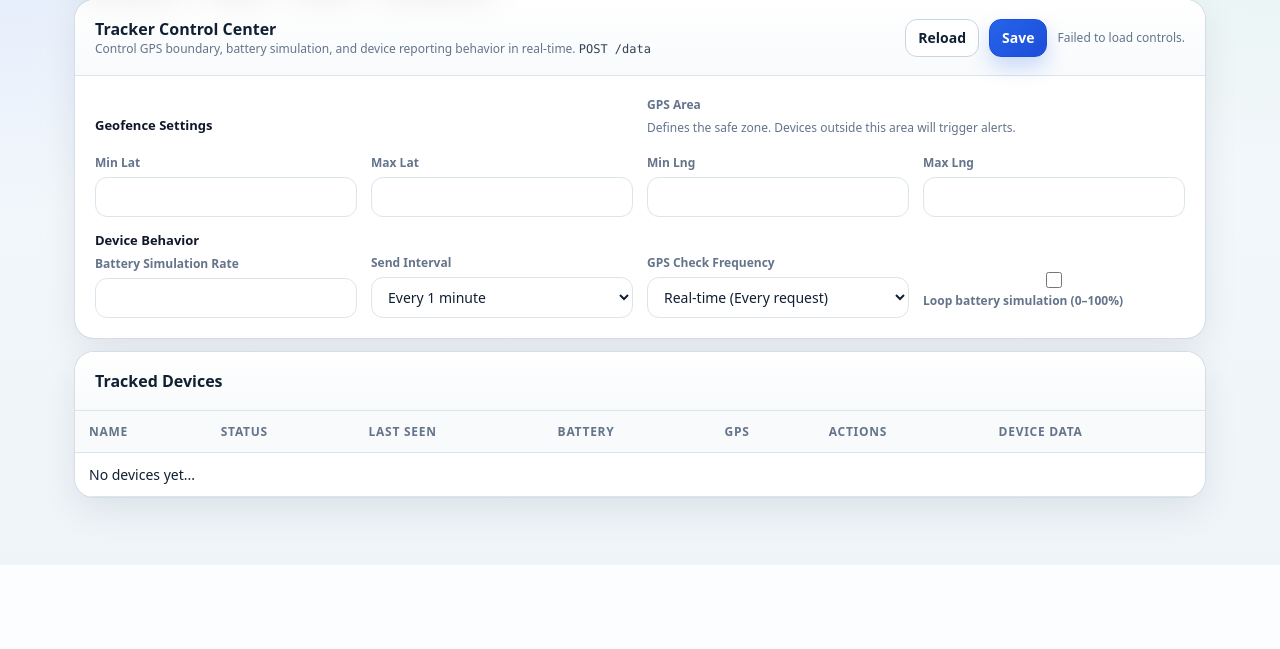
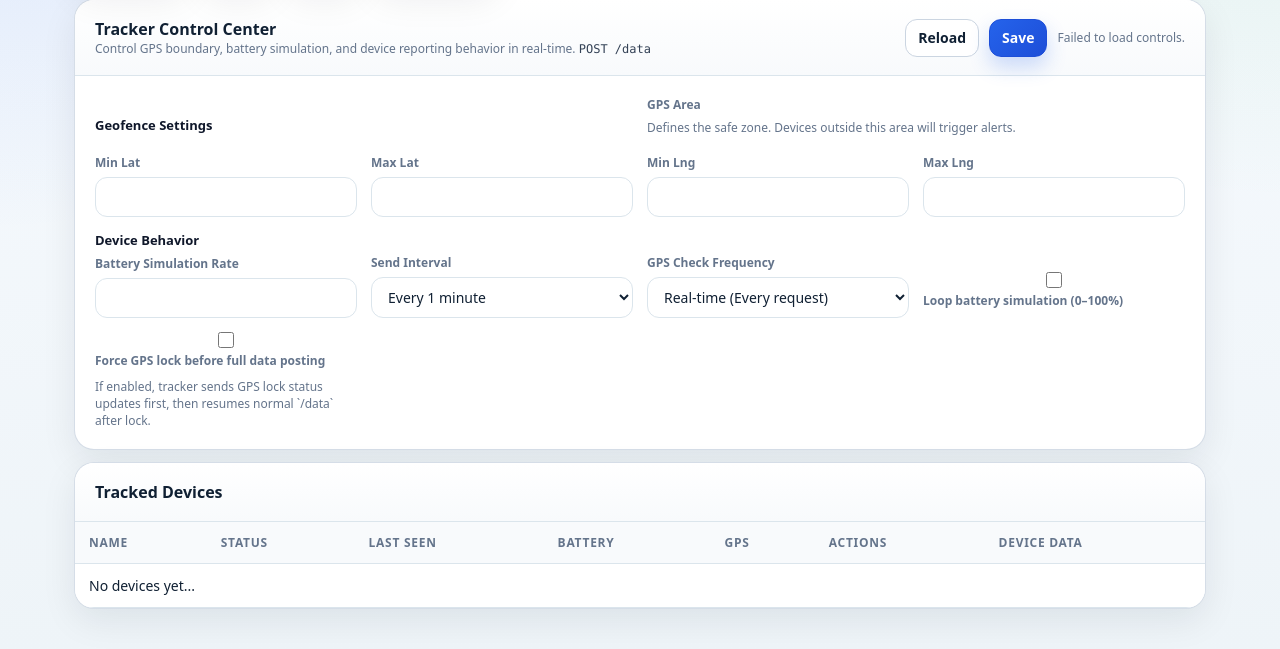
Before and after one commit to pawioneers3/PawMap_BaseStation, a Flask app: template templates/index.html in a window 1280 px wide. Shown: the part 235-884 px from the top of the page. Before the commit the page ends 800 px from the top, so only its background shows below. Run offline with Flask 3, Linux system fonts and the light colour scheme; the template is opened without the code that fills it, so the values that code supplies are empty.

Commit message:
chore: added force GPS wait

```diff
--- a/main.py
+++ b/main.py
@@ -74,6 +74,7 @@ server_config: dict[str, Any] = {
     "battery_loop": True,
     "post_interval_min": 1,  # 1 | 5 | 15 | 30
     "gps_check_every_n_posts": 1,  # 1 | 2 | 5
+    "force_wait_for_gps_lock": False,
 }
 
 
@@ -159,7 +160,11 @@ def _init_db() -> None:
                 last_batt_notify_ts REAL NOT NULL DEFAULT 0,
                 last_offline INTEGER NOT NULL DEFAULT 0,
                 last_offline_notify_ts REAL NOT NULL DEFAULT 0,
-                last_recovery_notify_ts REAL NOT NULL DEFAULT 0
+                last_recovery_notify_ts REAL NOT NULL DEFAULT 0,
+                gps_waiting INTEGER NOT NULL DEFAULT 0,
+                gps_wait_reason TEXT,
+                gps_wait_attempts INTEGER NOT NULL DEFAULT 0,
+                gps_wait_updated_at REAL
             )
             """
         )
@@ -317,6 +322,24 @@ def _init_db() -> None:
         try:
             conn.execute(
                 "ALTER TABLE devices ADD COLUMN last_recovery_notify_ts REAL NOT NULL DEFAULT 0")
+        except sqlite3.OperationalError:
+            pass
+        try:
+            conn.execute(
+                "ALTER TABLE devices ADD COLUMN gps_waiting INTEGER NOT NULL DEFAULT 0")
+        except sqlite3.OperationalError:
+            pass
+        try:
+            conn.execute("ALTER TABLE devices ADD COLUMN gps_wait_reason TEXT")
+        except sqlite3.OperationalError:
+            pass
+        try:
+            conn.execute(
+                "ALTER TABLE devices ADD COLUMN gps_wait_attempts INTEGER NOT NULL DEFAULT 0")
+        except sqlite3.OperationalError:
+            pass
+        try:
+            conn.execute("ALTER TABLE devices ADD COLUMN gps_wait_updated_at REAL")
         except sqlite3.OperationalError:
             pass
 
@@ -2331,7 +2354,8 @@ def list_devices():
             # used for base-station control flags.
             local = conn.execute(
                 """
-                SELECT force_oob, force_low_battery, freeze_lat, freeze_lng, last_seen
+                SELECT force_oob, force_low_battery, freeze_lat, freeze_lng, last_seen,
+                       gps_waiting, gps_wait_reason, gps_wait_attempts, gps_wait_updated_at
                 FROM devices
                 WHERE device_id = ? AND shelter_user_id = ?
                 """,
@@ -2345,6 +2369,12 @@ def list_devices():
                 entry["freeze_lng"] = local["freeze_lng"]
                 entry["last_seen"] = float(
                     local["last_seen"] or entry["last_seen"])
+                entry_data = entry.get("data") if isinstance(entry.get("data"), dict) else {}
+                entry_data["gps_waiting"] = bool(local["gps_waiting"] or 0)
+                entry_data["gps_wait_reason"] = str(local["gps_wait_reason"] or "")
+                entry_data["gps_wait_attempts"] = int(local["gps_wait_attempts"] or 0)
+                entry_data["gps_wait_updated_at"] = float(local["gps_wait_updated_at"] or 0.0)
+                entry["data"] = entry_data
 
             devices_view.append(_device_view(tracker_id, entry, effective_cfg))
 
@@ -2444,6 +2474,9 @@ def set_config():
     if gps_check_every_n_posts not in (1, 2, 5):
         gps_check_every_n_posts = 1
     server_config["gps_check_every_n_posts"] = gps_check_every_n_posts
+    server_config["force_wait_for_gps_lock"] = bool(
+        cfg.get("force_wait_for_gps_lock", server_config.get("force_wait_for_gps_lock", False))
+    )
 
     _save_server_config()
     return jsonify({"status": "ok", "config": _effective_server_config_for_request()})
@@ -2630,7 +2663,9 @@ def receive_data():
                 SET name = ?,
                     last_seen = ?,
                     shelter_user_id = COALESCE(shelter_user_id, ?),
-                    last_offline = 0
+                    last_offline = 0,
+                    gps_waiting = 0,
+                    gps_wait_reason = NULL
                 WHERE device_id = ?
                 """,
                 (name, now, shelter_user_id, device_id),
@@ -2964,6 +2999,46 @@ def receive_data():
         "tracker_ingest": heartbeat_result,
         "tracker_rename": rename_result,
     })
+
+
+@app.post("/gps_status")
+def receive_gps_status():
+    payload = request.get_json(silent=True)
+    if not isinstance(payload, dict):
+        return jsonify({"status": "error", "error": "invalid_json"}), 400
+
+    device_id = str(payload.get("device_id") or "").strip()
+    if not device_id:
+        return jsonify({"status": "error", "error": "missing_device_id"}), 400
+
+    gps_waiting = bool(payload.get("gps_waiting", True))
+    gps_wait_reason = str(payload.get("gps_wait_reason") or "").strip()
+    gps_wait_attempts = max(0, _coerce_int(payload.get("gps_wait_attempts"), 0))
+    now = time.time()
+    shelter_user_id: Optional[str] = None
+
+    with _db() as conn:
+        row = conn.execute(
+            "SELECT name, shelter_user_id FROM devices WHERE device_id = ?",
+            (device_id,),
+        ).fetchone()
+        if not row:
+            return jsonify({"status": "ok", "config": _effective_server_config_for_user(None)})
+        shelter_user_id = str(row["shelter_user_id"]).strip() if row["shelter_user_id"] else None
+        conn.execute(
+            """
+            UPDATE devices
+            SET last_seen = ?,
+                gps_waiting = ?,
+                gps_wait_reason = ?,
+                gps_wait_attempts = ?,
+                gps_wait_updated_at = ?
+            WHERE device_id = ?
+            """,
+            (now, 1 if gps_waiting else 0, gps_wait_reason, gps_wait_attempts, now, device_id),
+        )
+
+    return jsonify({"status": "ok", "config": _effective_server_config_for_user(shelter_user_id)})
 
 
 @app.post("/device/<device_id>/oob")
--- a/templates/index.html
+++ b/templates/index.html
@@ -766,6 +766,13 @@
     <span>Loop battery simulation (0–100%)</span>
 </label>
                     </div>
+                    <div class="control-field">
+                        <label class="checkbox-row">
+    <input type="checkbox" id="cfgForceWaitGpsLock" />
+    <span>Force GPS lock before full data posting</span>
+</label>
+                        <div class="subtitle">If enabled, tracker sends GPS lock status updates first, then resumes normal `/data` after lock.</div>
+                    </div>
                 </div>
             </div>
         </div>
@@ -1139,6 +1146,9 @@ document.getElementById("statOOB").textContent = oob;
                 const battery = d.data ? d.data.battery : undefined;
                 const gps = d.data ? d.data.gps : undefined;
                 const gpsSource = gpsSourceInfo(d);
+                const gpsWaiting = d.data?.gps_waiting === true;
+                const gpsWaitReason = (d.data?.gps_wait_reason || "").toString();
+                const gpsWaitAttempts = Number(d.data?.gps_wait_attempts || 0);
                 const gf = d.geofence || {};
                 const out = gf.out_of_bounds === true;
                 const forced = d.force_oob === true;
@@ -1149,6 +1159,9 @@ document.getElementById("statOOB").textContent = oob;
                         : `<span class="pill online">in bounds</span>`;
                 const demoPill = forced ? `<span class="pill info">demo: force OOB</span>` : ``;
                 const demoBattPill = forcedLow ? `<span class="pill info">demo: force low battery</span>` : ``;
+                const gpsWaitPill = gpsWaiting
+                    ? `<span class="pill warn" title="${gpsWaitReason || "waiting for satellite lock"}">gps waiting${gpsWaitAttempts > 0 ? ` (${gpsWaitAttempts})` : ""}</span>`
+                    : ``;
                 return `
                     <tr>
                         <td>
@@ -1161,6 +1174,7 @@ document.getElementById("statOOB").textContent = oob;
                                 ${fencePill}
                                 ${demoPill}
                                 ${demoBattPill}
+                                ${gpsWaitPill}
                             </div>
                         </td>
                         <td>
@@ -1551,6 +1565,7 @@ document.getElementById("statOOB").textContent = oob;
                 document.getElementById("cfgPostIntervalMin").value = [1, 5, 15, 30].includes(postIntervalMin) ? String(postIntervalMin) : "1";
                 const gpsCheckEvery = Number(cfg.gps_check_every_n_posts ?? 1);
                 document.getElementById("cfgGpsCheckEvery").value = [1, 2, 5].includes(gpsCheckEvery) ? String(gpsCheckEvery) : "1";
+                document.getElementById("cfgForceWaitGpsLock").checked = !!cfg.force_wait_for_gps_lock;
                 document.getElementById("cfgStatus").textContent = "";
                 if (lastDevices.length) renderDevices(lastDevices);
             } catch (_) {
@@ -1570,6 +1585,7 @@ document.getElementById("statOOB").textContent = oob;
             const loop = document.getElementById("cfgBatteryLoop").checked;
             const postIntervalMin = Number(document.getElementById("cfgPostIntervalMin").value);
             const gpsCheckEvery = Number(document.getElementById("cfgGpsCheckEvery").value);
+            const forceWaitGpsLock = document.getElementById("cfgForceWaitGpsLock").checked;
             const bboxLocked = (currentConfig?.gps_bbox_source || "manual") === "shelter_boundary";
 
             if (!bboxLocked && (!Number.isFinite(minLat) || !Number.isFinite(maxLat) || !Number.isFinite(minLng) || !Number.isFinite(maxLng))) {
@@ -1603,6 +1619,7 @@ document.getElementById("statOOB").textContent = oob;
                             battery_loop: loop,
                             post_interval_min: postIntervalMin,
                             gps_check_every_n_posts: gpsCheckEvery,
+                            force_wait_for_gps_lock: forceWaitGpsLock,
                         }
                     })
                 });
```
Also changed, not shown: 1 other file.
